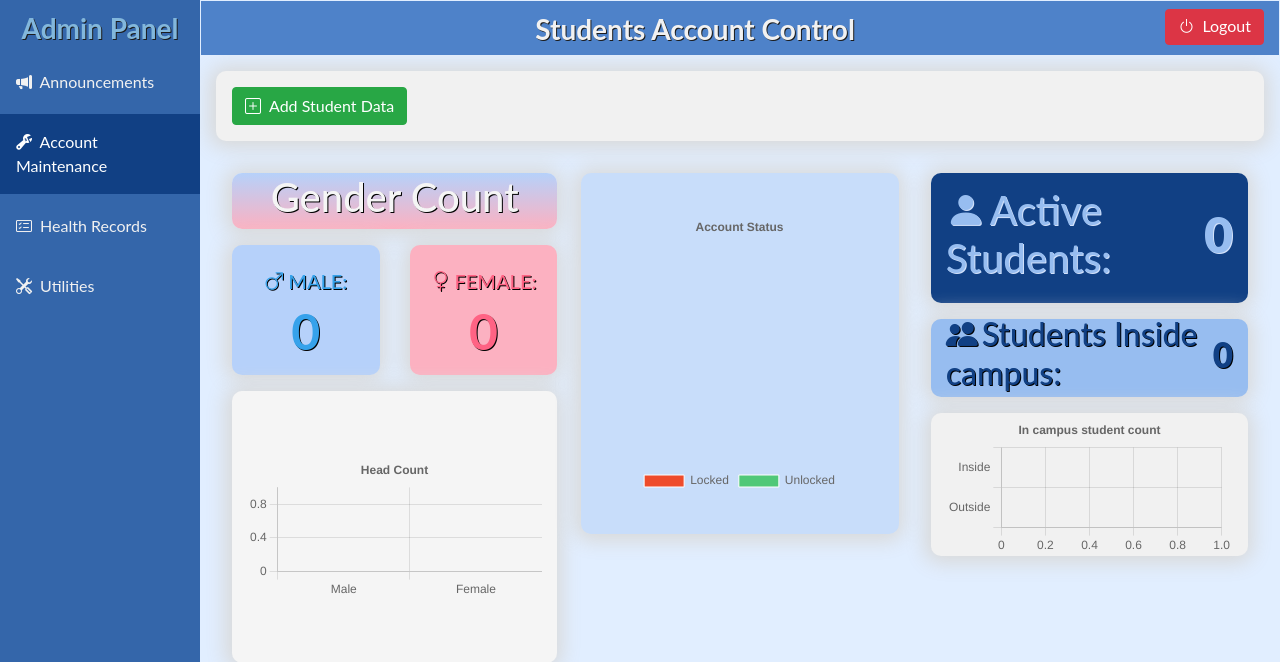
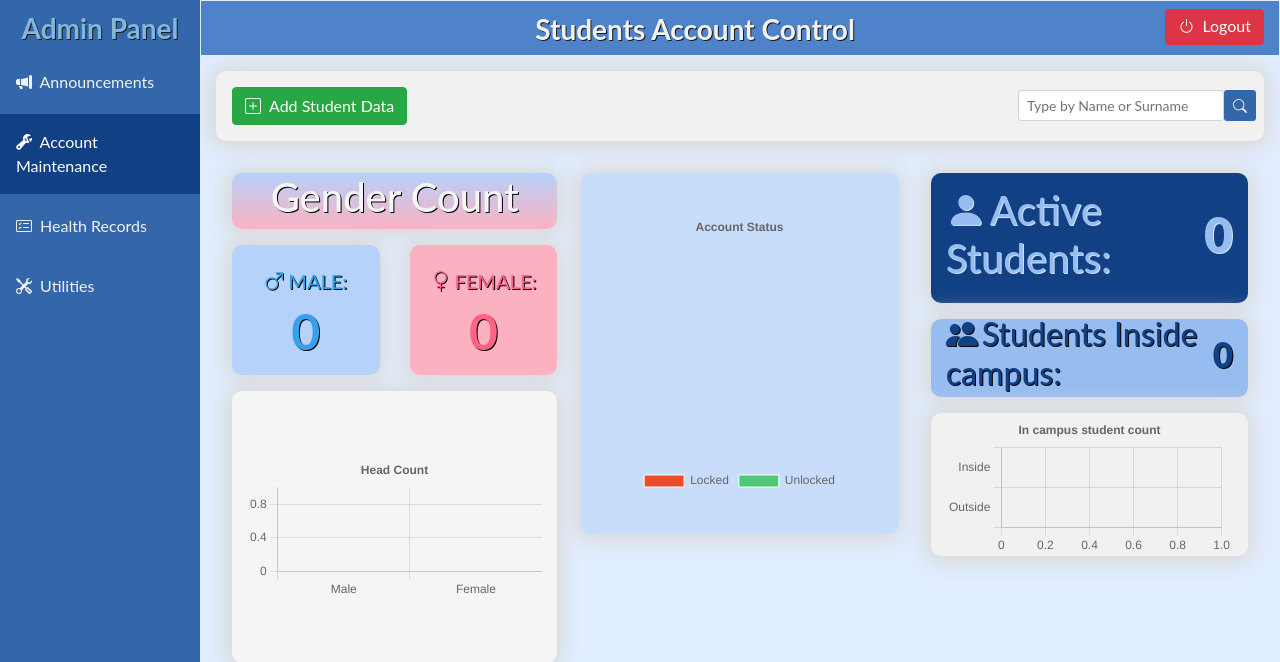
Before and after one commit to changco0987/QrApp, a PHP site: page /admin/admin_students.php in a window 1280 px wide. Shown: the top 662 px of the page. Run offline with PHP 8.4, Linux system fonts and the light colour scheme; the visitor is signed in with stand-in values (Sample User, id 1); data that the repository does not hold is empty; some libraries are stand-ins or nearby versions.

Commit message:
added, search function

```diff
--- a/admin/admin_students.php
+++ b/admin/admin_students.php
@@ -364,11 +364,12 @@ td{
         <button type="button" class="btn d-flex justify-content-start btn-success" data-toggle="modal" data-target="#addAnnouncement"><i class="bi bi-plus-square mr-2"></i>Add Student Data</button>
     </div>
 
-    <div class="col-sm-4 col-xs-2 col-md-4 col-lg-2 col-xl-2 pl-3 pr-1 my-2 py-2">
+    <div class="col-sm-4 col-xs-2 col-md-4 col-lg-2 col-xl-7 pl-3 pr-1 my-2 py-2">
     </div>
 
-    <div class="col-sm-4 col-xs-2 col-md-4 col-lg-2 col-xl-8 pl-3 pr-2 my-2 py-2 d-flex justify-content-end h-100 mx-auto my-auto">
-
+    <div class="col-sm-4 col-xs-2 col-md-4 col-lg-2 col-xl-3 pl-3 pr-2 my-2 py-2 d-flex justify-content-end h-100 mx-auto my-auto">
+        <input type="search" name="searchName" id="searchName" class="form-control no-border form-control-sm" placeholder="Type by Name or Surname">
+        <button type="submit" class="btn btn-sm d-flex justify-content-start" style="background-color:#3466AA; color:whitesmoke;"><i class="bi bi-search"></i></button>
     </div>
   </div>
 
@@ -818,7 +819,7 @@ td{
                       </div>
                     </div>
                     <div class="modal-footer">
-                        <button type="submit" class="btn btn-primary">Add Event</button>
+                        <button type="submit" class="btn btn-primary">Save Changes</button>
                     </div>
                   </form>
               </div>
--- a/admin/dashboard.php
+++ b/admin/dashboard.php
@@ -381,7 +381,7 @@ label{
     <!--Modal for adding announcement-->
     <div class="modal fade" id="addAnnouncement" tabindex="-1" role="dialog" aria-labelledby="addAnnouncementCenterTitle" aria-hidden="true">
       <div class="modal-dialog modal-dialog-centered" role="document">
-          <div class="modal-content" style="border-radius: 15px;">
+          <div class="modal-content" style="background-color: #e9e9e9; border-radius: 15px;">
               <div class="modal-header">
                   <h5 class="modal-title font-weight-bold" id="addAnnouncementLongTitle">Add Event</h5>
                   <button type="button" class="close" data-dismiss="modal" aria-label="Close">
--- a/admin/dashboardEnrollment.php
+++ b/admin/dashboardEnrollment.php
@@ -364,7 +364,7 @@ label{
   <!--Modal for adding announcement-->
   <div class="modal fade" id="addAnnouncement" tabindex="-1" role="dialog" aria-labelledby="addAnnouncementCenterTitle" aria-hidden="true">
       <div class="modal-dialog modal-dialog-centered" role="document">
-          <div class="modal-content">
+          <div class="modal-content" style="background-color: #e9e9e9; border-radius: 15px;">
               <div class="modal-header">
                   <h5 class="modal-title font-weight-bold" id="addAnnouncementLongTitle">Add Enrollment Schedule</h5>
                   <button type="button" class="close" data-dismiss="modal" aria-label="Close">
--- a/admin/dashboardExam.php
+++ b/admin/dashboardExam.php
@@ -364,7 +364,7 @@ label{
   <!--Modal for adding announcement-->
   <div class="modal fade" id="addAnnouncement" tabindex="-1" role="dialog" aria-labelledby="addAnnouncementCenterTitle" aria-hidden="true">
       <div class="modal-dialog modal-dialog-centered" role="document">
-          <div class="modal-content">
+          <div class="modal-content" style="background-color: #e9e9e9; border-radius: 15px;">
               <div class="modal-header">
                   <h5 class="modal-title font-weight-bold" id="addAnnouncementLongTitle">Add Examination Schedule</h5>
                   <button type="button" class="close" data-dismiss="modal" aria-label="Close">
--- a/admin/dashboardHoliday.php
+++ b/admin/dashboardHoliday.php
@@ -364,7 +364,7 @@ label{
   <!--Modal for adding announcement-->
   <div class="modal fade" id="addAnnouncement" tabindex="-1" role="dialog" aria-labelledby="addAnnouncementCenterTitle" aria-hidden="true">
       <div class="modal-dialog modal-dialog-centered" role="document">
-          <div class="modal-content">
+          <div class="modal-content" style="background-color: #e9e9e9; border-radius: 15px;">
               <div class="modal-header">
                   <h5 class="modal-title font-weight-bold" id="addAnnouncementLongTitle">Add Holiday</h5>
                   <button type="button" class="close" data-dismiss="modal" aria-label="Close">
```
Also changed, not shown: upload/adminvisitor.png (added).
